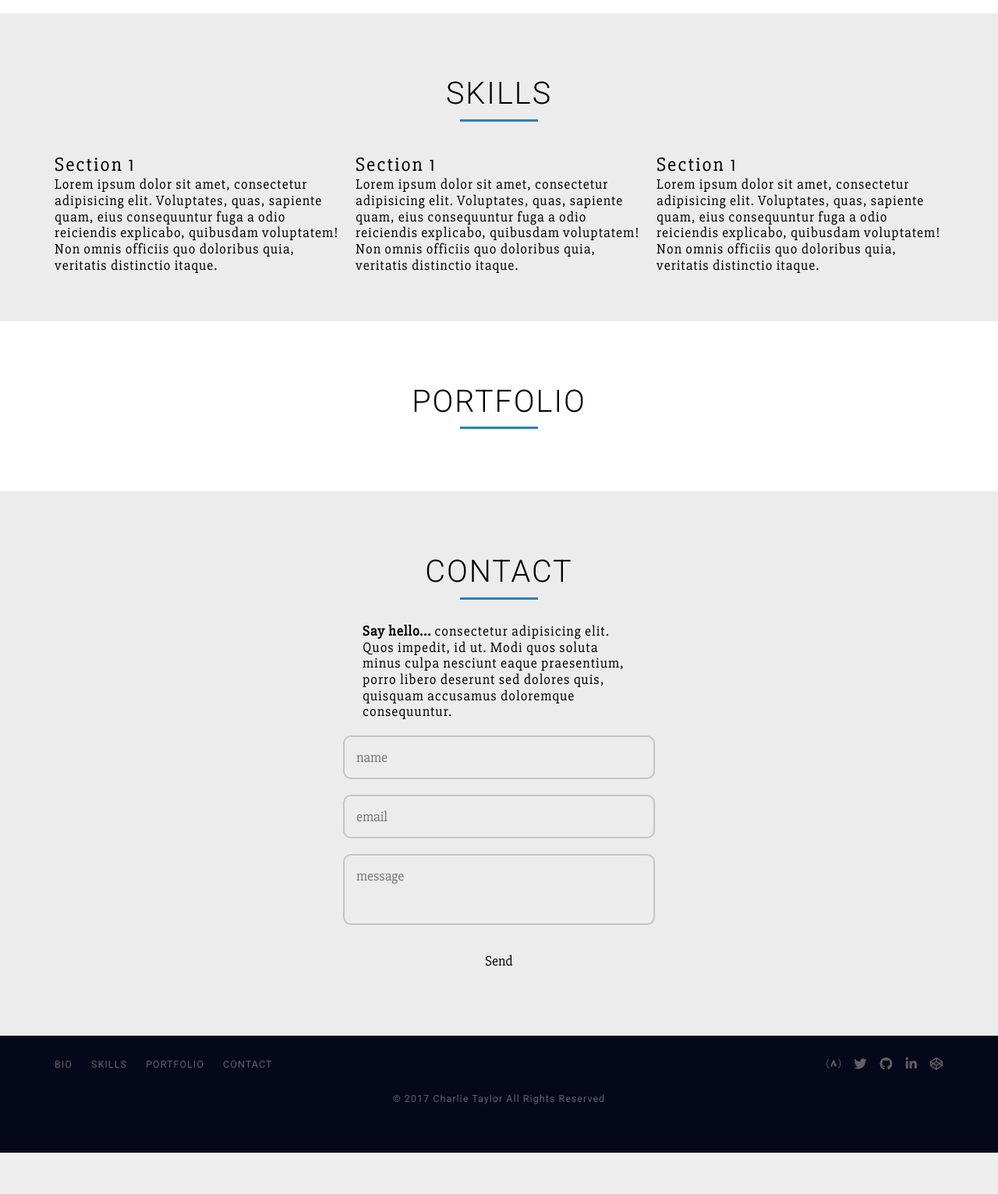
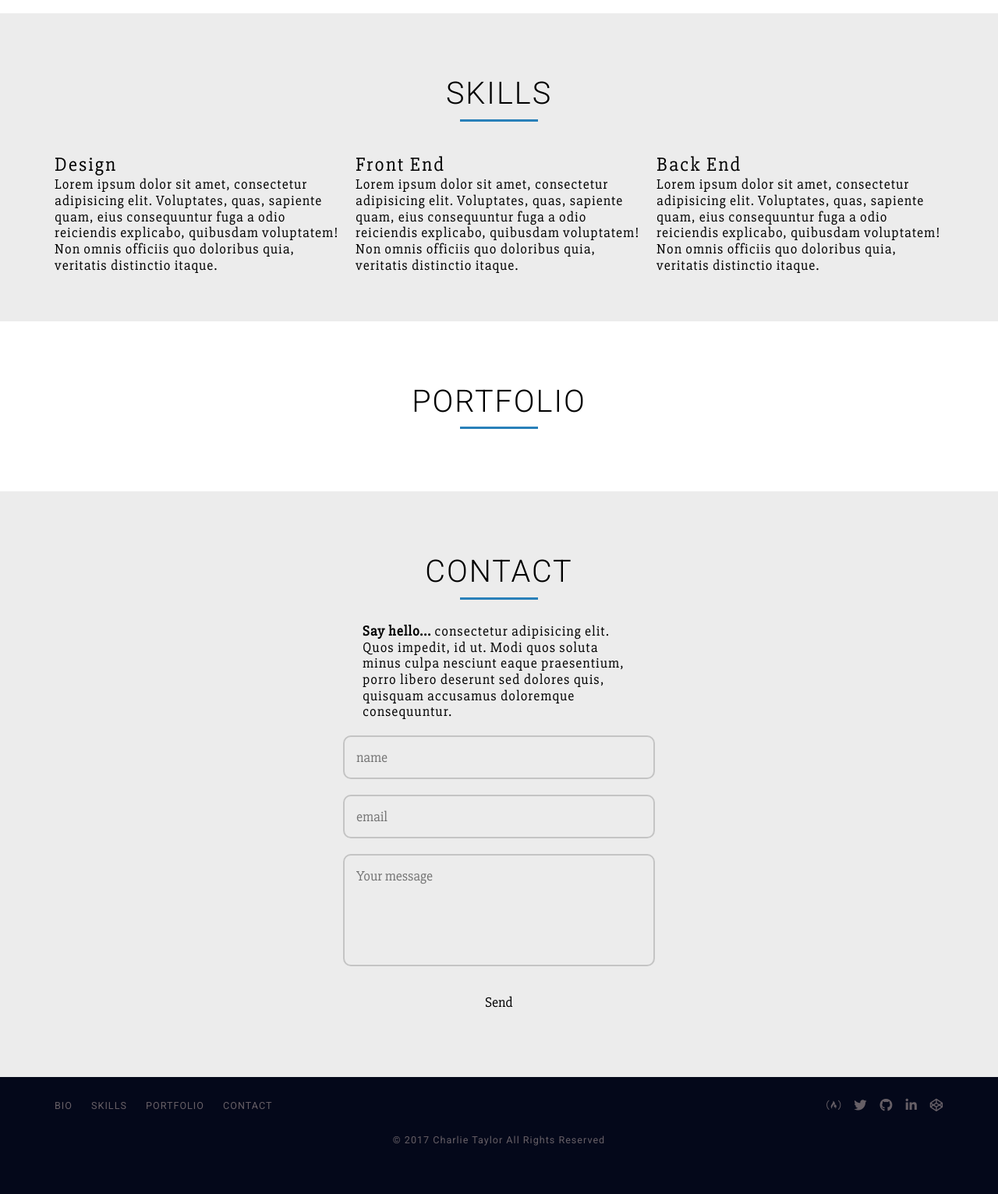
Before and after one commit to chazmcgrill/developer-portfolio, a PHP site: page / in a window 1280 px wide. Shown: the part 1494-3025 px from the top of the page at 78% size. Before the commit the page ends 2972 px from the top, so only its background shows below. Run offline with PHP 8.4, Linux system fonts and the light colour scheme; some libraries are stand-ins or nearby versions.

Commit message:
Form improvement
Added text area and styled removing resize and outlines from the form
elements.

```diff
--- a/css/style.css
+++ b/css/style.css
@@ -164,7 +164,8 @@ header {
 /* CONTACT */
 /*----------------------------------*/
 
-form input {
+form input,
+textarea {
   display: block;
   padding: 15px;
   width: 80%;
@@ -176,10 +177,8 @@ form input {
   font-size: 100%;
   /*color: #c4c4c4;*/
   font-family: 'Slabo 27px', serif;
-}
-
-form input:nth-child(3n) {
-  padding-bottom: 50px;
+  resize: none;
+  outline: none;
 }
 
 form input[type=submit]{
--- a/index.html
+++ b/index.html
@@ -48,15 +48,15 @@
     </div>
     <div class="row">
       <div class="col span-1-of-3">
-        <h3>Section 1</h3>
+        <h3>Design</h3>
         <p>Lorem ipsum dolor sit amet, consectetur adipisicing elit. Voluptates, quas, sapiente quam, eius consequuntur fuga a odio reiciendis explicabo, quibusdam voluptatem! Non omnis officiis quo doloribus quia, veritatis distinctio itaque.</p>
       </div>
       <div class="col span-1-of-3">
-        <h3>Section 1</h3>
+        <h3>Front End</h3>
         <p>Lorem ipsum dolor sit amet, consectetur adipisicing elit. Voluptates, quas, sapiente quam, eius consequuntur fuga a odio reiciendis explicabo, quibusdam voluptatem! Non omnis officiis quo doloribus quia, veritatis distinctio itaque.</p>
       </div>
       <div class="col span-1-of-3">
-        <h3>Section 1</h3>
+        <h3>Back End</h3>
         <p>Lorem ipsum dolor sit amet, consectetur adipisicing elit. Voluptates, quas, sapiente quam, eius consequuntur fuga a odio reiciendis explicabo, quibusdam voluptatem! Non omnis officiis quo doloribus quia, veritatis distinctio itaque.</p>
       </div>
     </div>
@@ -76,7 +76,7 @@
         <form action="POST">
           <input type="text" placeholder="name">
           <input type="email" placeholder="email">
-          <input type="text" placeholder="message">
+          <textarea name="comments" placeholder="Your message" data-new-placeholder="Your message" rows="5"></textarea>
           <input type="submit" value="Send">
         </form>
       </div>
```
